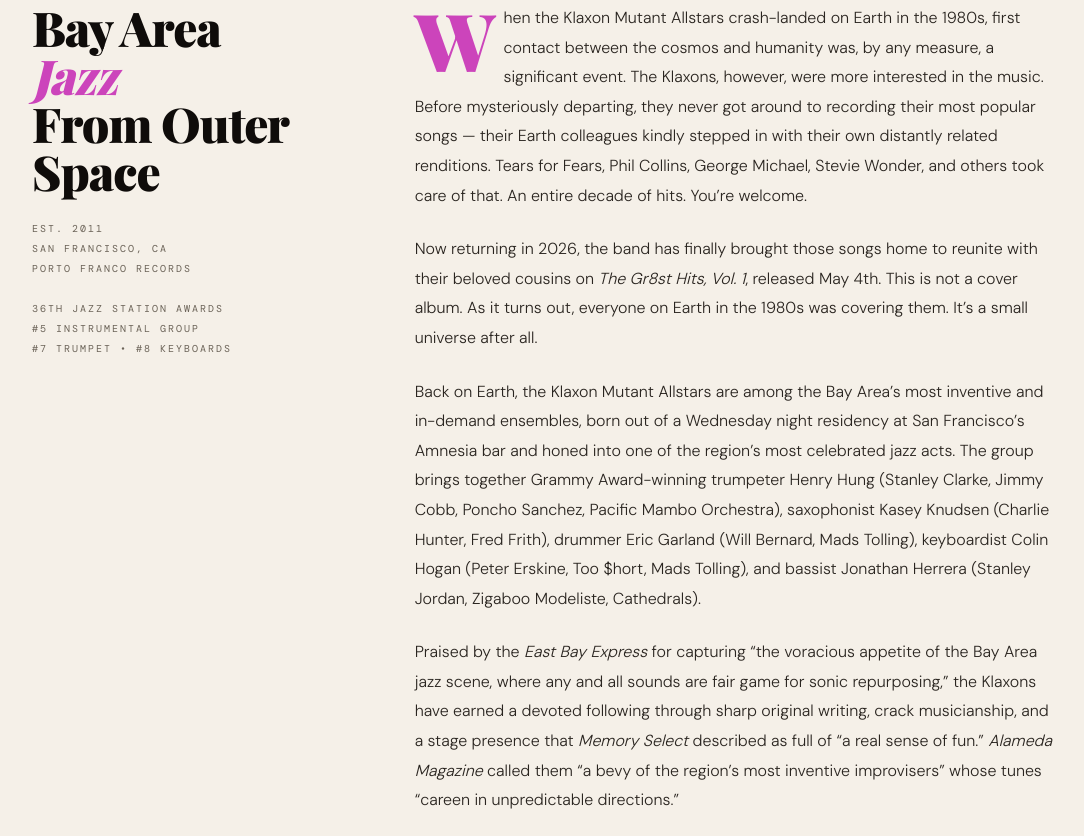
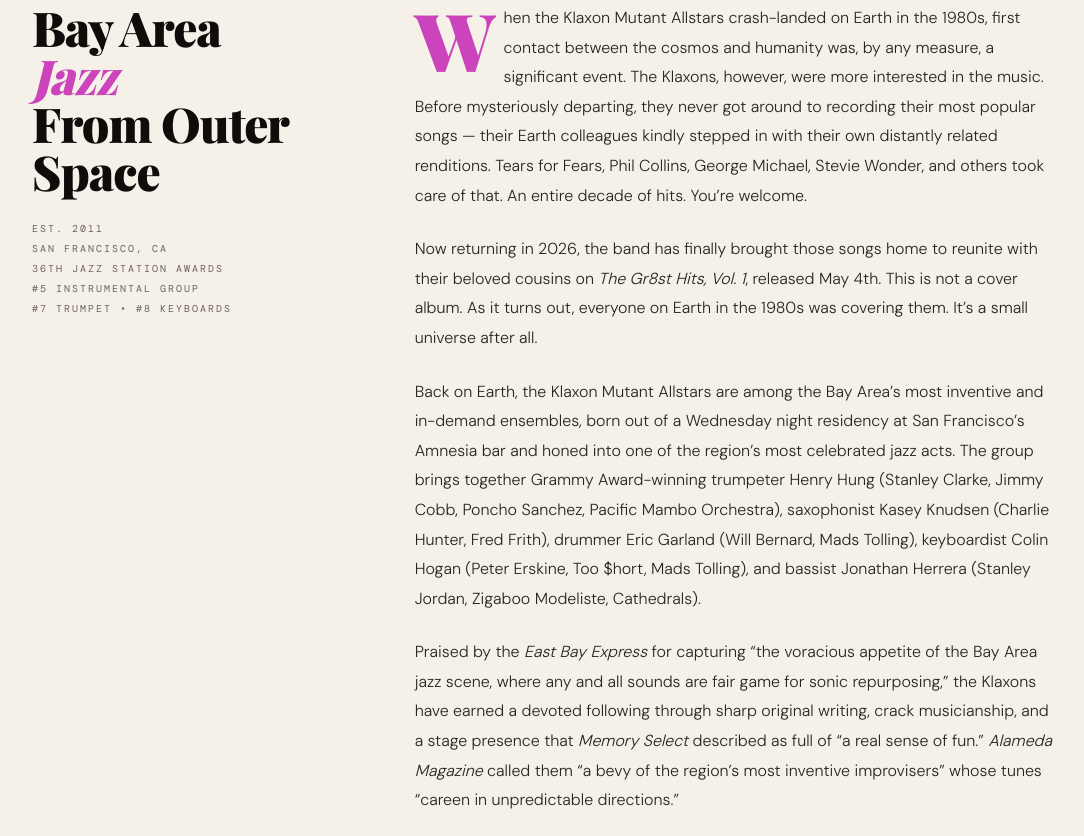
Before and after one commit to klaxonmutants-lab/Gr8stEPK, a plain HTML site: page index.html in a window 1280 px wide. Shown: the part 945-1781 px from the top of the page, without its empty margins (98-1182 px from the left). Drawn offline with nearby package versions, Linux system fonts and the light colour scheme; a web font is replaced by a local one.

Commit message:
Add files via upload

```diff
--- a/index.html
+++ b/index.html
@@ -800,8 +800,7 @@
         <div class="bio-meta">
           Est. 2011<br>
           San Francisco, CA<br>
-          Porto Franco Records<br>
-          <br>
+
           36th Jazz Station Awards<br>
           #5 Instrumental Group<br>
           #7 Trumpet &bull; #8 Keyboards
```
